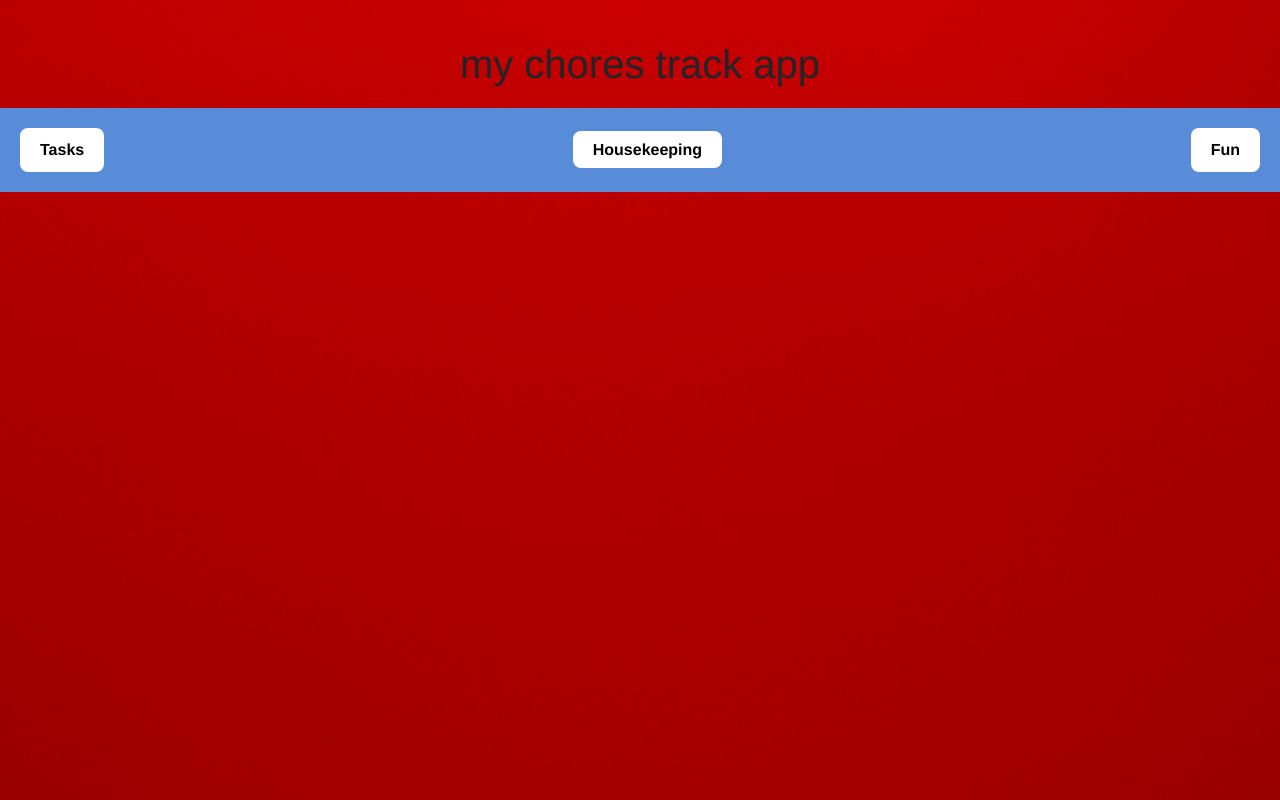
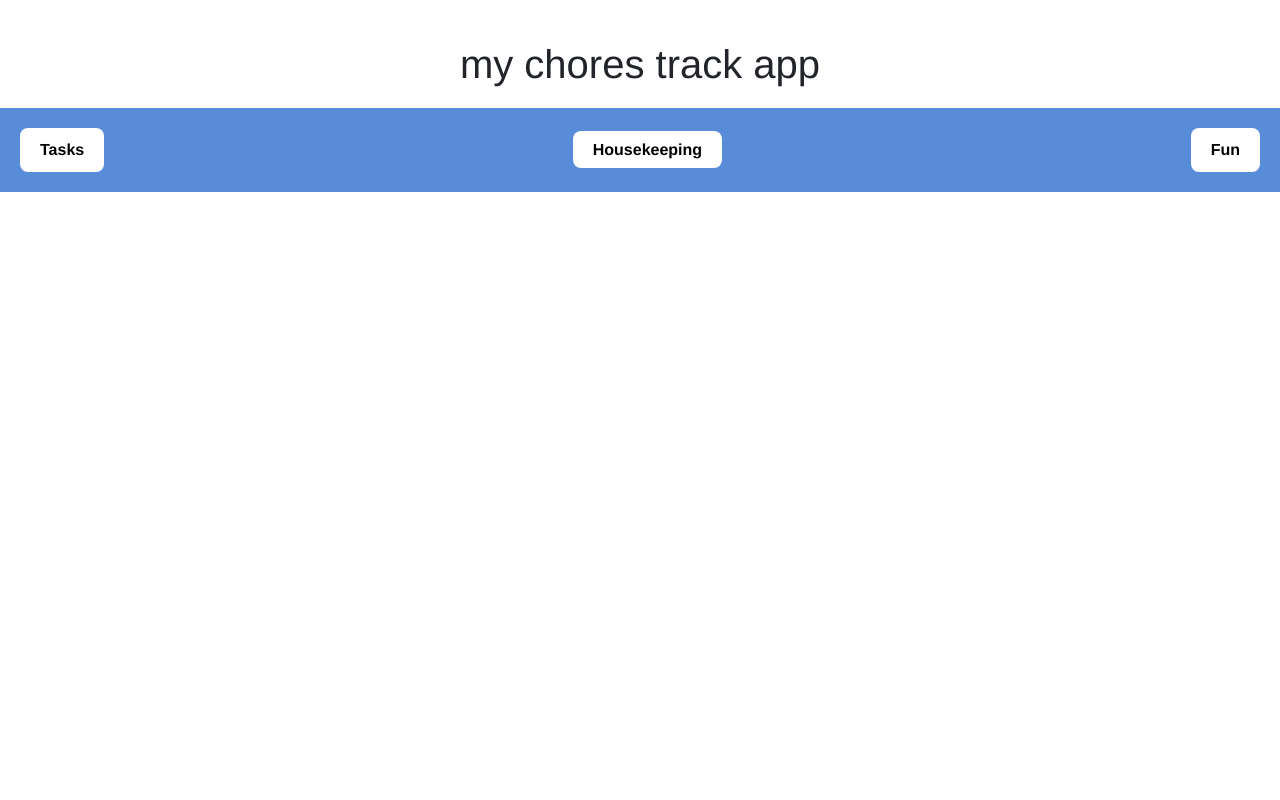
Before and after one commit to CristinaPas/MyChores, an Angular app: page / in a window 1280 px wide. Built offline with nearby package versions, Linux system fonts and the light colour scheme.

Commit message:
Remove red backgroud used for debug

```diff
--- a/src/styles.css
+++ b/src/styles.css
@@ -14,9 +14,3 @@ body {
 app-root {
   display: block;
 } */
-
-body {
-  background-image: url('/red-background.jpg');
-  background-size: cover;
-  background-repeat: no-repeat;
-}
```
Also changed, not shown: public/red-background.jpg (deleted).
